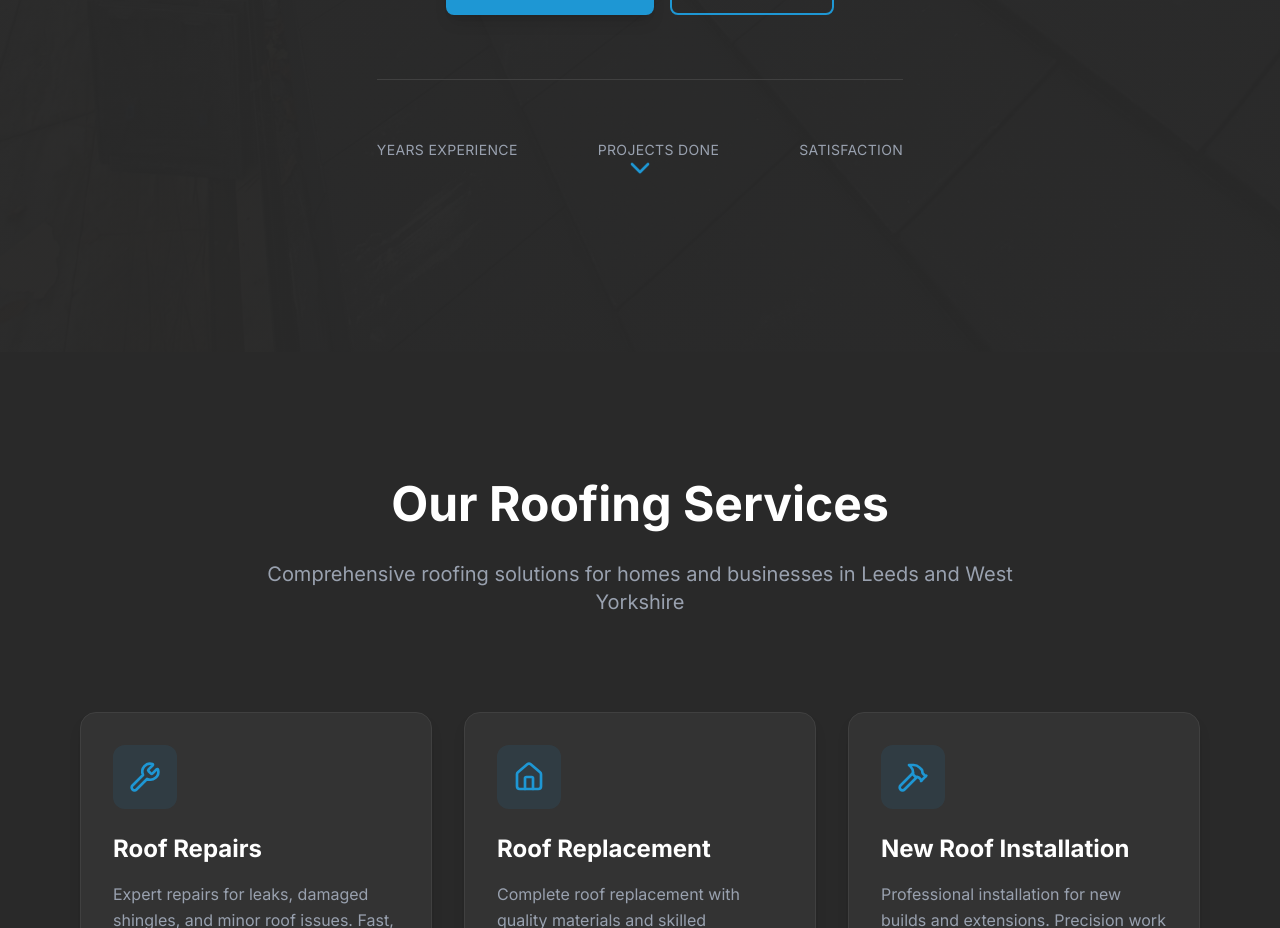
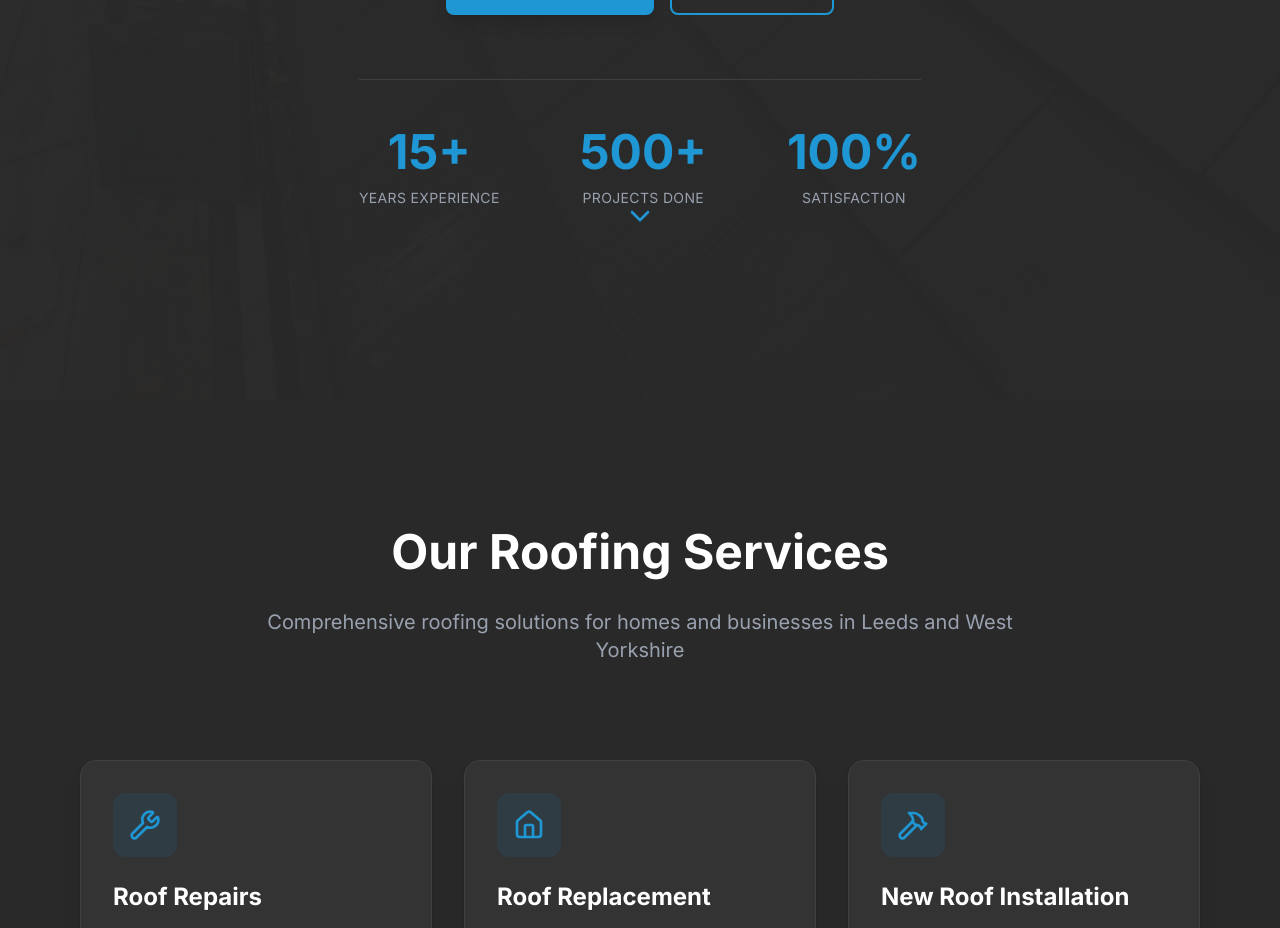
Before and after one commit to scott-cole/tl-roofing, a Next.js app: page / in a window 1280 px wide. Shown: the part 925-1853 px from the top of the page. Built offline with nearby package versions, Linux system fonts and the light colour scheme.

Commit message:
Fix Counter component - add missing return statement

```diff
--- a/components/Counter.tsx
+++ b/components/Counter.tsx
@@ -60,4 +60,11 @@ export default function Counter({
 
     return () => cancelAnimationFrame(animationFrame);
   }, [hasAnimated, end, duration]);
+
+  return (
+    <span ref={ref} className="inline-block">
+      {count}
+      {suffix}
+    </span>
+  );
 }
```
